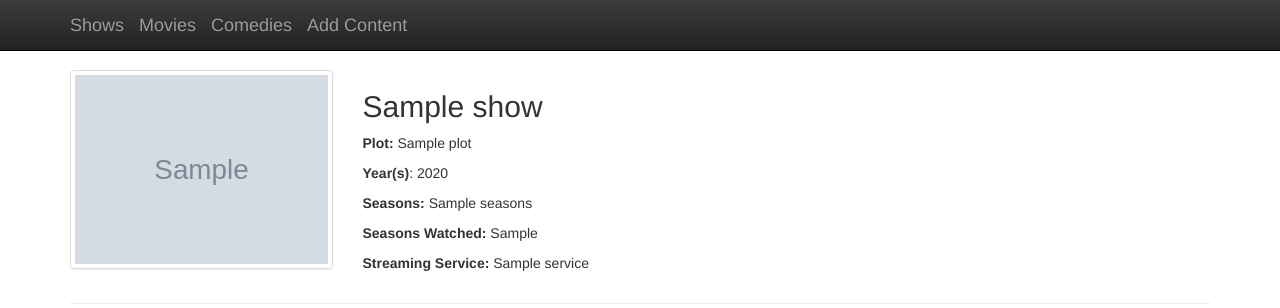
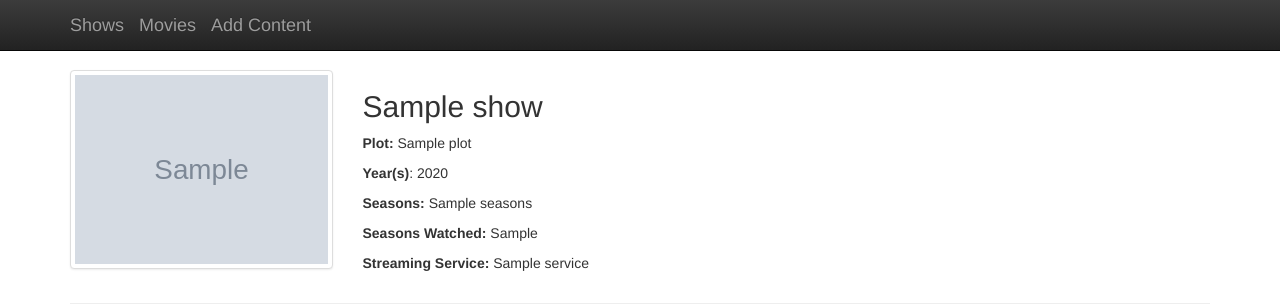
Before and after one commit to ehazak1/home-bulletin-board, a Flask app: template app/templates/index.html in a window 1280 px wide. Shown: the top 308 px of the page. Run offline with Flask 2, Linux system fonts and the light colour scheme; the template is opened without the code that fills it: values that come from a table or form of the project are taken from there, most other values are stand-ins (such as "Sample title", 1, 10 or a date in 2020); grey boxes marked "Sample" are stand-in pictures; some libraries are stand-ins or nearby versions.

Commit message:
Demo branch

```diff
--- a/app/templates/index.html
+++ b/app/templates/index.html
@@ -35,7 +35,7 @@
           </button>
           <a class="navbar-brand" href="/">Shows</a>
           <a class="navbar-brand" href="/movies">Movies</a>
-          <a class="navbar-brand" href="/comedies">Comedies</a>
+          <!---<a class="navbar-brand" href="/comedies">Comedies</a>--->
           <a class="navbar-brand" href="/addContent">Add Content</a>
         </div>
       </div>
```
